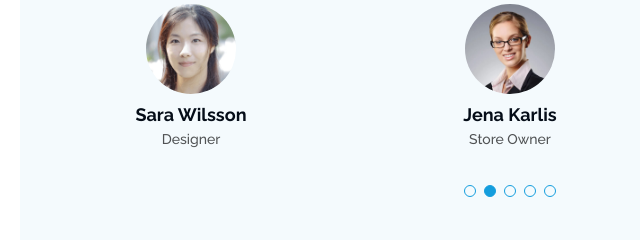
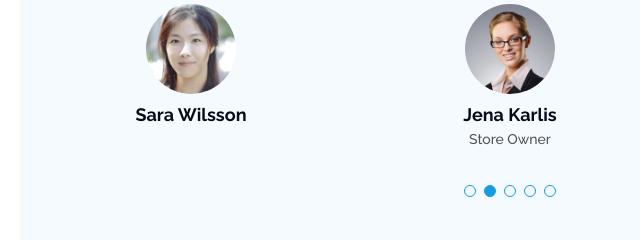
Before and after one commit to matryoshka-a/s-ch-s-ch, a plain HTML site: page index.html in a window 1280 px wide. Shown: the part 5880-6120 px from the top of the page, 280-920 px from the left. Drawn offline with Linux system fonts and the light colour scheme.

Commit message:
Update index.html

```diff
--- a/index.html
+++ b/index.html
@@ -648,7 +648,7 @@
                 </p>
                 <img src="assets/img/testimonials/testimonials-2.jpg" class="testimonial-img" alt="">
                 <h3>Sara Wilsson</h3>
-                <h4>Designer</h4>
+                <h4></h4>
               </div>
             </div><!-- End testimonial item -->
 
```
